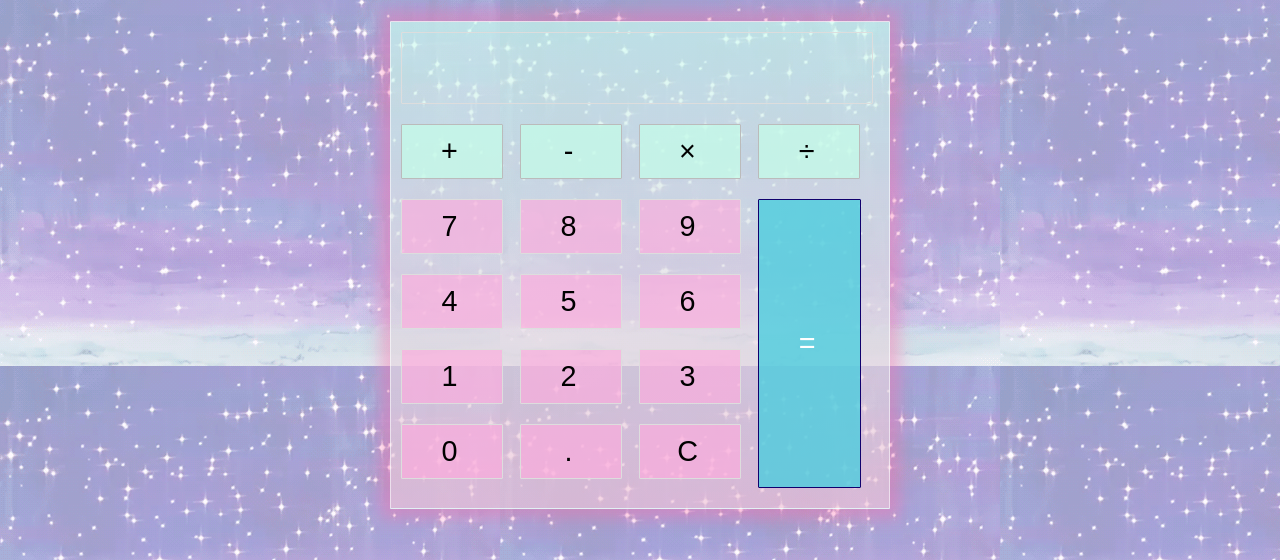
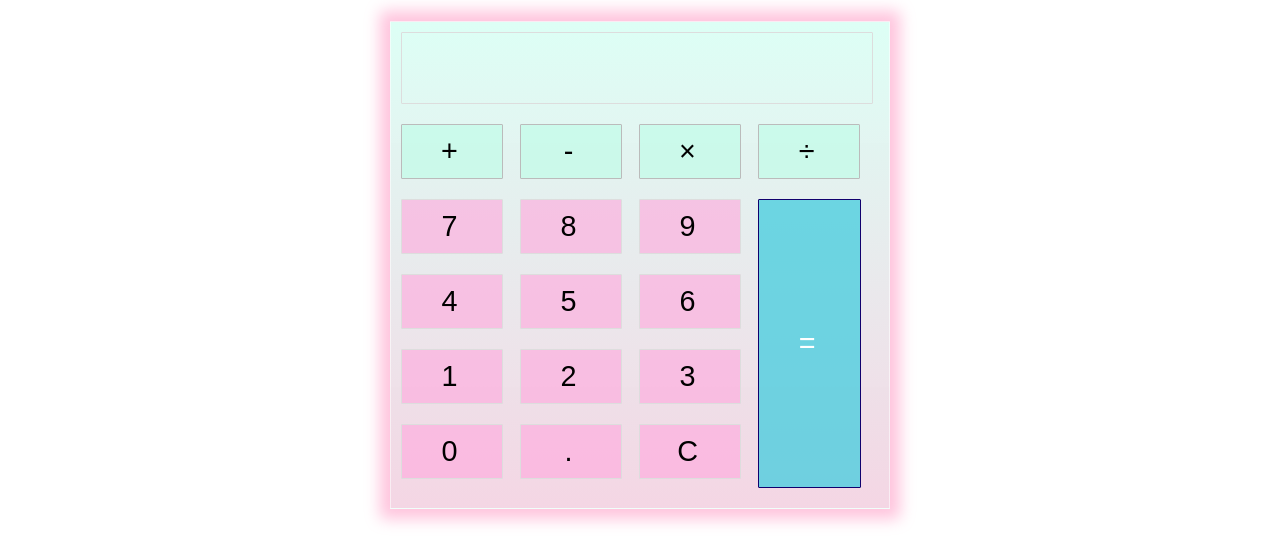
Before and after one commit to lukoluke/Calculator, a plain HTML site: page index.html in a window 1280 px wide. Shown: the part 384-944 px from the top of the page. Drawn offline with Linux system fonts and the light colour scheme.

Commit message:
Update style.css

```diff
--- a/style.css
+++ b/style.css
@@ -1,5 +1,7 @@
 body {
   background-image: url("sparkle.gif");
+  background-repeat: no-repeat;
+  background-position: fixed;
   width: 500px;
   margin: 4% auto;
   font-family: 'Source Sans Pro', sans-serif;
```
